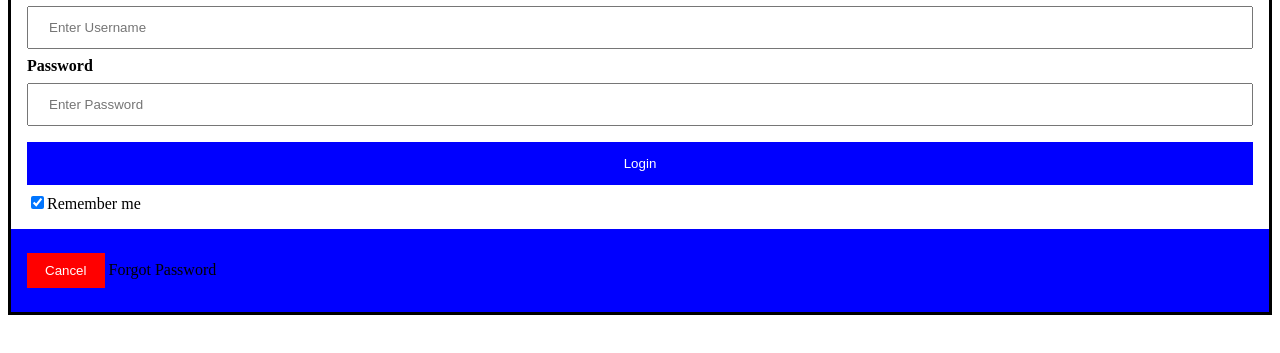
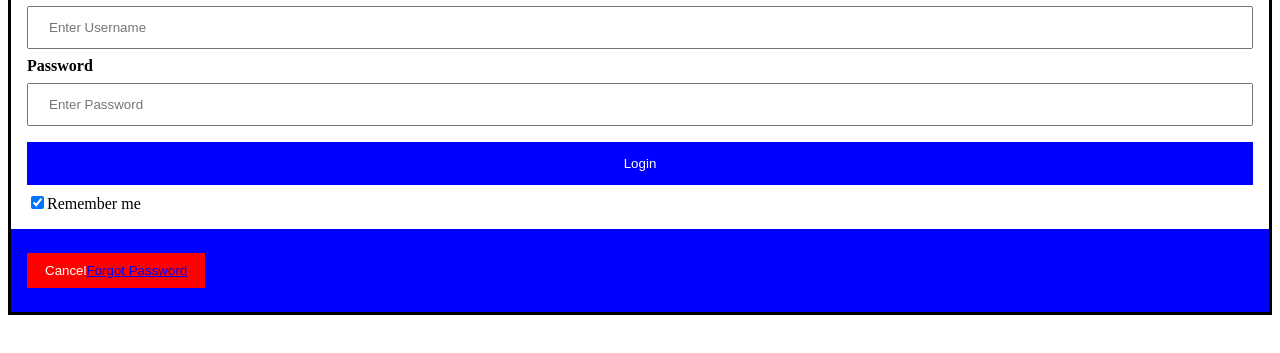
Before and after one commit to AlexanderRaez/Ar250.github.io, a plain HTML site: page login/login1.html in a window 1280 px wide. Shown: the part 361-714 px from the top of the page. Drawn offline with Linux system fonts and the light colour scheme; files that its build step writes are made by us from their sources.

Commit message:
Update login1.html

```diff
--- a/login/login1.html
+++ b/login/login1.html
@@ -24,7 +24,7 @@
   </div>
 
   <div class="container" style="background-color: blue">
-    <button type="button" class="cancelbutton">Cancel</button>
+    <button type="button" class="cancelbutton">Cancel<a href="index.html></a></button>
     <span class="pword">Forgot Password<a href="#"password?</a></span>
   </div>
 </form
```
